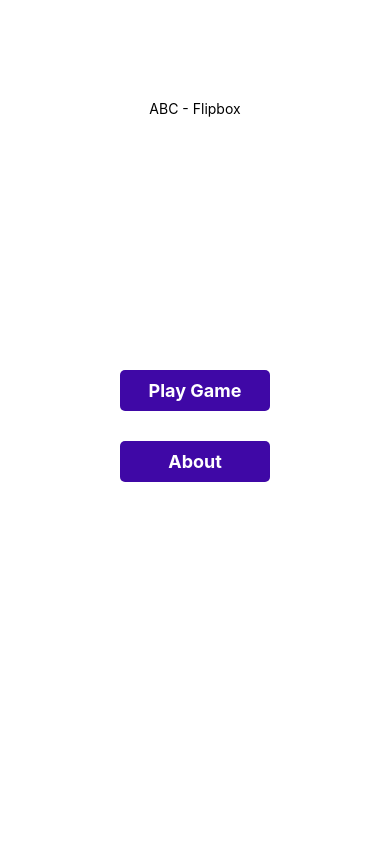
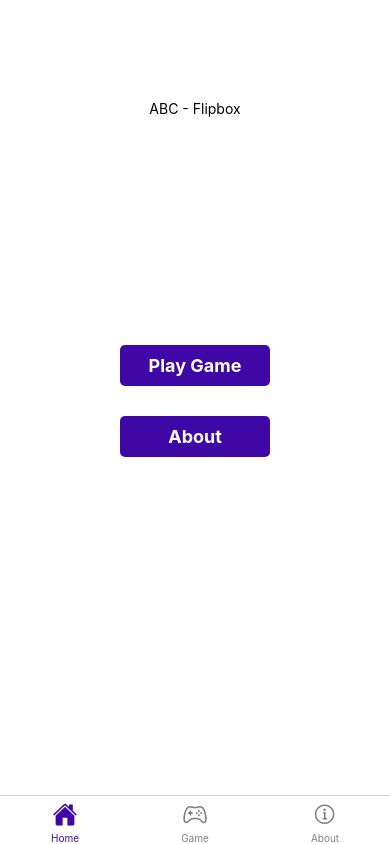
Before and after one commit to GoodChoisWork/alphabetgame, a React Native app: screen /Home in a window 390 px wide. Built offline with nearby package versions, Linux system fonts and the light colour scheme.

Commit message:
added come changes from prior commit

```diff
--- a/App.js
+++ b/App.js
@@ -6,15 +6,36 @@ import { createStackNavigator } from '@react-navigation/stack';
 import Home from './screens/Home';
 import AlphabetGame from './screens/AlphabetGame';
 import About from './screens/About';
+import { createBottomTabNavigator } from '@react-navigation/bottom-tabs';
+import Ionicons from 'react-native-vector-icons/Ionicons';
 
-const Stack = createStackNavigator();
+const Stack = createBottomTabNavigator();
 
 export default function App() {
   return (
     <NavigationContainer>
-        <Stack.Navigator initialRouteName="Home">
+        <Stack.Navigator initialRouteName="Home"
+        screenOptions={({ route }) => ({
+          tabBarIcon: ({ focused, color, size }) => {
+            let iconName;
+
+            if (route.name === 'Home') {
+              iconName = focused
+                ? 'home'
+                : 'home-outline';
+            } else if (route.name === 'Game') {
+              iconName = focused ? 'game-controller' : 'game-controller-outline';
+            }
+            else if (route.name === 'About') {
+              iconName = focused ? 'ios-information-circle' : 'ios-information-circle-outline';
+            }
+            return <Ionicons name={iconName} size={size} color={color} />;
+          },
+          tabBarActiveTintColor: '#3f08a6',
+          tabBarInactiveTintColor: 'gray',
+        })}>
           <Stack.Screen name="Home" component={Home} options={{ headerShown: false }} />
-          <Stack.Screen name="AlphabetGame" component={AlphabetGame} options={{ headerShown: false }} />
+          <Stack.Screen name="Game" component={AlphabetGame} options={{ headerShown: false }} />
           <Stack.Screen name="About" component={About} options={{ headerShown: false }} />
         </Stack.Navigator>
         <StatusBar style='auto'></StatusBar>
--- a/components/Carousel.js
+++ b/components/Carousel.js
@@ -71,7 +71,7 @@ const Carousel = ({ data }) => {
 const styles = StyleSheet.create({
   container: {
     flex: 1,
-    height : 150
+    height : 150,
   },
   slide: {
     width: Dimensions.get("window").width,
@@ -95,7 +95,6 @@ const styles = StyleSheet.create({
     margin: 5,
   },
   cardContainer :{
-    borderColor : 'red',
     alignItems: "center",
     justifyContent : 'center',
     flex: 1,
@@ -105,30 +104,25 @@ const styles = StyleSheet.create({
     width: '100%',
     alignItems : 'center',
     alignSelf: "center",
-    height : 50,
     backgroundColor : 'white'
   },
   face:{
     justifyContent : 'center',
     alignItems: 'center',
-    borderColor: 'red',
-    borderWidth: 1,
     flex: 1,
     width: Dimensions.get("window").width,
   },
   back :{
     justifyContent : 'center',
     alignItems: 'center',
-    borderColor: 'red',
-    borderWidth: 1,
     flex: 1,
     width: Dimensions.get("window").width
   },
   letter :{
-    fontSize : 100
+    fontSize : 70
   },
   image :{
-    width: '90%'
+    width: Dimensions.get("window").width
   }
 });
 
--- a/data/data.js
+++ b/data/data.js
@@ -1,30 +1,30 @@
 const data = [
     { letter: 'A', trend: 'Apple', image: require('../assets/AlphabetEquivalent/Apple.jpg') },
-    { letter: 'B', trend: 'Banana', image: '' },
-    { letter: 'C', trend: 'Cat', image: 'url_to_cat_image' },
-    { letter: 'D', trend: 'Dog', image: 'url_to_dog_image' },
-    { letter: 'E', trend: 'Elephant', image: 'url_to_elephant_image' },
-    { letter: 'F', trend: 'Flower', image: 'url_to_flower_image' },
-    { letter: 'G', trend: 'Guitar', image: 'url_to_guitar_image' },
-    { letter: 'H', trend: 'Hiking', image: 'url_to_hiking_image' },
-    { letter: 'I', trend: 'Ice Cream', image: 'url_to_ice_cream_image' },
-    { letter: 'J', trend: 'Jazz Music', image: 'url_to_jazz_music_image' },
-    { letter: 'K', trend: 'Kite Flying', image: 'url_to_kite_flying_image' },
-    { letter: 'L', trend: 'Lion', image: 'url_to_lion_image' },
-    { letter: 'M', trend: 'Mountains', image: 'url_to_mountains_image' },
-    { letter: 'N', trend: 'Night Sky', image: 'url_to_night_sky_image' },
-    { letter: 'O', trend: 'Ocean', image: 'url_to_ocean_image' },
-    { letter: 'P', trend: 'Piano', image: 'url_to_piano_image' },
-    { letter: 'Q', trend: 'Quokka', image: 'url_to_quokka_image' },
-    { letter: 'R', trend: 'Rainbow', image: 'url_to_rainbow_image' },
-    { letter: 'S', trend: 'Sunset', image: 'url_to_sunset_image' },
-    { letter: 'T', trend: 'Tropical Beach', image: 'url_to_tropical_beach_image' },
-    { letter: 'U', trend: 'Unicorn', image: 'url_to_unicorn_image' },
-    { letter: 'V', trend: 'Volcano', image: 'url_to_volcano_image' },
-    { letter: 'W', trend: 'Waterfall', image: 'url_to_waterfall_image' },
-    { letter: 'X', trend: 'Xylophone', image: 'url_to_xylophone_image' },
-    { letter: 'Y', trend: 'Yoga', image: 'url_to_yoga_image' },
-    { letter: 'Z', trend: 'Zeppelin', image: 'url_to_zeppelin_image' },
+    { letter: 'B', trend: 'Banana', image: require('../assets/AlphabetEquivalent/Banana.jpg') },
+    // { letter: 'C', trend: 'Cat', image: 'url_to_cat_image' },
+    // { letter: 'D', trend: 'Dog', image: 'url_to_dog_image' },
+    // { letter: 'E', trend: 'Elephant', image: 'url_to_elephant_image' },
+    // { letter: 'F', trend: 'Flower', image: 'url_to_flower_image' },
+    // { letter: 'G', trend: 'Guitar', image: 'url_to_guitar_image' },
+    // { letter: 'H', trend: 'Hiking', image: 'url_to_hiking_image' },
+    // { letter: 'I', trend: 'Ice Cream', image: 'url_to_ice_cream_image' },
+    // { letter: 'J', trend: 'Jazz Music', image: 'url_to_jazz_music_image' },
+    // { letter: 'K', trend: 'Kite Flying', image: 'url_to_kite_flying_image' },
+    // { letter: 'L', trend: 'Lion', image: 'url_to_lion_image' },
+    // { letter: 'M', trend: 'Mountains', image: 'url_to_mountains_image' },
+    // { letter: 'N', trend: 'Night Sky', image: 'url_to_night_sky_image' },
+    // { letter: 'O', trend: 'Ocean', image: 'url_to_ocean_image' },
+    // { letter: 'P', trend: 'Piano', image: 'url_to_piano_image' },
+    // { letter: 'Q', trend: 'Quokka', image: 'url_to_quokka_image' },
+    // { letter: 'R', trend: 'Rainbow', image: 'url_to_rainbow_image' },
+    // { letter: 'S', trend: 'Sunset', image: 'url_to_sunset_image' },
+    // { letter: 'T', trend: 'Tropical Beach', image: 'url_to_tropical_beach_image' },
+    // { letter: 'U', trend: 'Unicorn', image: 'url_to_unicorn_image' },
+    // { letter: 'V', trend: 'Volcano', image: 'url_to_volcano_image' },
+    // { letter: 'W', trend: 'Waterfall', image: 'url_to_waterfall_image' },
+    // { letter: 'X', trend: 'Xylophone', image: 'url_to_xylophone_image' },
+    // { letter: 'Y', trend: 'Yoga', image: 'url_to_yoga_image' },
+    // { letter: 'Z', trend: 'Zeppelin', image: 'url_to_zeppelin_image' },
   ];
 
   export default data;
--- a/package.json
+++ b/package.json
@@ -9,6 +9,7 @@
     "web": "expo start --web"
   },
   "dependencies": {
+    "@react-navigation/bottom-tabs": "^6.5.11",
     "@react-navigation/native": "^6.1.7",
     "@react-navigation/stack": "^6.3.17",
     "expo": "~49.0.13",
@@ -16,7 +17,8 @@
     "react": "18.2.0",
     "react-native": "0.72.5",
     "react-native-flip-card": "^3.5.7",
-    "react-native-safe-area-context": "4.6.3"
+    "react-native-safe-area-context": "4.6.3",
+    "react-native-vector-icons": "^10.0.2"
   },
   "devDependencies": {
     "@babel/core": "^7.20.0"
--- a/screens/AlphabetGame.js
+++ b/screens/AlphabetGame.js
@@ -1,4 +1,4 @@
-import { StyleSheet, View, Text, Image } from "react-native";
+import { StyleSheet, View, Text, Image, Dimensions } from "react-native";
 import React from "react";
 import { SafeAreaView } from "react-native-safe-area-context";
 import FlipCard from "react-native-flip-card";
@@ -6,12 +6,17 @@ import Carousel from "../components/Carousel";
 import data from "../data/data";
 
 const carouselData = data;
-
+const height = Dimensions.get('window').height
 
 export default function AlphabetGame() {
   return (
     <SafeAreaView style={styles.container}>
+      <View style={styles.logoContainer}>
+        <Text style={styles.logoText}>Alphabet Game</Text>
+      </View>
+      <View style={styles.flipBoxContainer}>
         <Carousel data={carouselData} />
+      </View>
     </SafeAreaView>
   );
 }
@@ -21,5 +26,16 @@ const styles = StyleSheet.create({
     flex: 1,
     justifyContent: 'center',
     alignItems: 'center',
+    backgroundColor: "#fff"
   },
+  flipBoxContainer :{
+    height: height - 150,
+  },
+  logoContainer :{
+    marginTop: 10,
+  },
+  logoText:{
+    fontSize: 40,
+    padding: 10
+  }
 });
--- a/screens/Home.js
+++ b/screens/Home.js
@@ -30,7 +30,7 @@ export default function Home({navigation}) {
                 <View
                   style={styles.button}
                 >
-                  <TouchableOpacity onPress={() => navigateToScreen("AlphabetGame")}>
+                  <TouchableOpacity onPress={() => navigateToScreen("Game")}>
                     <Text style={styles.buttonText}>Play Game</Text>
                   </TouchableOpacity>
                 </View>
```
Also changed, not shown: 1 other file (tests, documents, lock files or other folders).
